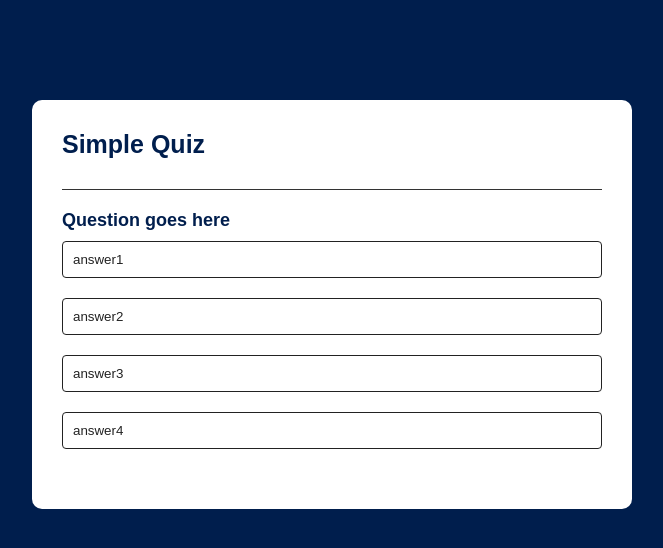
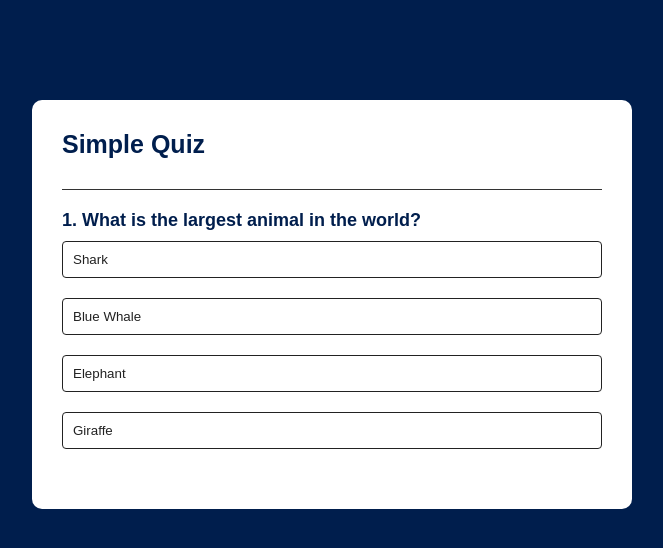
Before and after one commit to Malachi9311/js_quiz_app, a plain HTML site: page index.html in a window 1280 px wide. Shown: the whole page, without its empty margins (308-971 px from the left). Drawn offline with Linux system fonts and the light colour scheme.

Commit message:
button functionality

```diff
--- a/index.html
+++ b/index.html
@@ -11,12 +11,7 @@
       <h1>Simple Quiz</h1>
       <div class="quiz">
         <h2 id="question">Question goes here</h2>
-        <div id="answer-buttons">
-          <button class="btn">answer1</button>
-          <button class="btn">answer2</button>
-          <button class="btn">answer3</button>
-          <button class="btn">answer4</button>
-        </div>
+        <div id="answer-buttons"></div>
         <button id="next-btn">Next</button>
       </div>
     </div>
--- a/script.js
+++ b/script.js
@@ -0,0 +1,97 @@
+const questions = [
+    {
+        question: "What is the largest animal in the world?",
+        Answers: [
+            {text: "Shark", correct: false},
+            {text: "Blue Whale", correct: true},
+            {text: "Elephant", correct: false},
+            {text: "Giraffe", correct: false},
+        ]
+    },
+    {
+        question: "What is the largest desert in the world?",
+        Answers: [
+            {text: "Kalahari", correct: false},
+            {text: "Gobi", correct: false},
+            {text: "Sahara", correct: false},
+            {text: "Antarctica", correct: true},
+        ]
+    },
+    {
+        question: "What is the smallest continent in the world?",
+        Answers: [
+            {text: "Africa", correct: false},
+            {text: "Asia", correct: false},
+            {text: "Australia", correct: true},
+            {text: "Arctic", correct: false},
+        ]
+    },
+    {
+        question: "What is the greatest club in the world?",
+        Answers: [
+            {text: "Arsenal FC", correct: true},
+            {text: "Chelsea FC", correct: false},
+            {text: "Liverpool FC", correct: false},
+            {text: "Manchester City FC", correct: false},
+        ]
+    }
+];
+
+const questionElement = document.getElementById("question");
+const answerButtons = document.getElementById("answer-buttons");
+const nextButton = document.getElementById("next-btn");
+
+let currentQuestionIndex = 0;
+let score = 0;
+
+const startQuiz = () => {
+    currentQuestionIndex = 0;
+    score = 0;
+    nextButton.innerHTML = "Next";
+    showQuestion();
+};
+
+const showQuestion = () => {
+    resetState();
+    let currentQuestion = questions[currentQuestionIndex];
+    let questionNo = currentQuestionIndex + 1;
+    questionElement.innerHTML = questionNo + ". " + currentQuestion.question
+
+    currentQuestion.Answers.forEach(answer => {
+        const button = document.createElement("button");
+        button.innerHTML = answer.text;
+        button.classList.add("btn");
+        answerButtons.appendChild(button);
+        if(answer.correct){
+            button.dataset.correct = answer.correct;
+        }
+        button.addEventListener("click", selectAnswer);
+    });
+};
+
+const resetState = () => {
+    nextButton.style.display = "none";
+    while(answerButtons.firstChild){
+        answerButtons.removeChild(answerButtons.firstChild);
+    }
+};
+
+const selectAnswer = (e) => {
+    const selectedBtn = e.target;
+    const isCorrect = selectedBtn.dataset.correct === "true";
+    if(isCorrect){
+        selectedBtn.classList.add("correct");
+    }else{
+        selectedBtn.classList.add("incorrect");
+    }
+
+    Array.from(answerButtons.children).forEach(button => {
+        if(button.dataset.correct === "true"){
+            button.classList.add("correct");
+        }
+        button.disabled = true;
+    });
+    nextButton.style.display = "block";
+};
+
+startQuiz();
--- a/style.css
+++ b/style.css
@@ -63,3 +63,11 @@ body {
     cursor: pointer;
     display: none;
 }
+
+.correct{
+    background: #9aeabc;
+}
+
+.incorrect{
+    background: #ff9393;
+}
```
